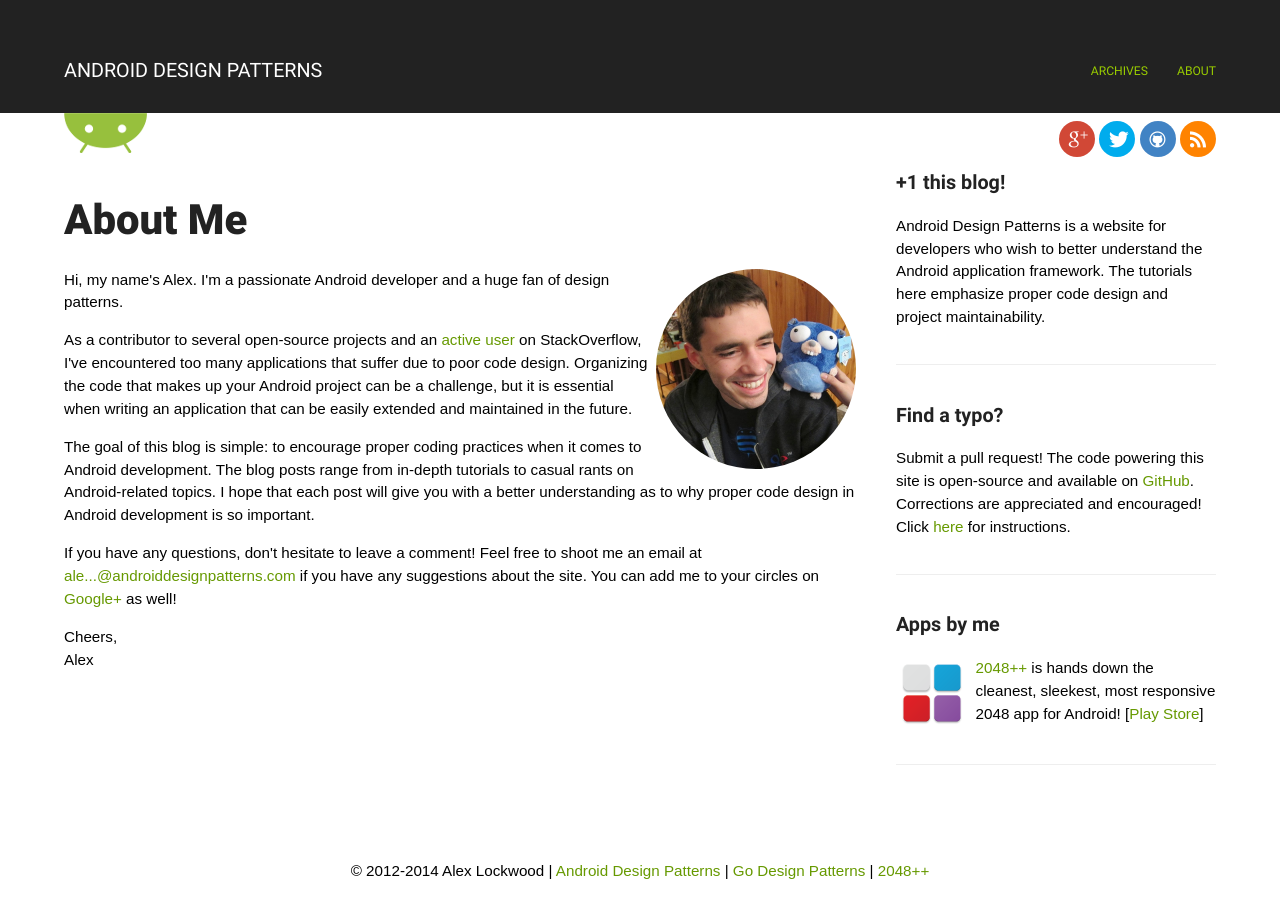
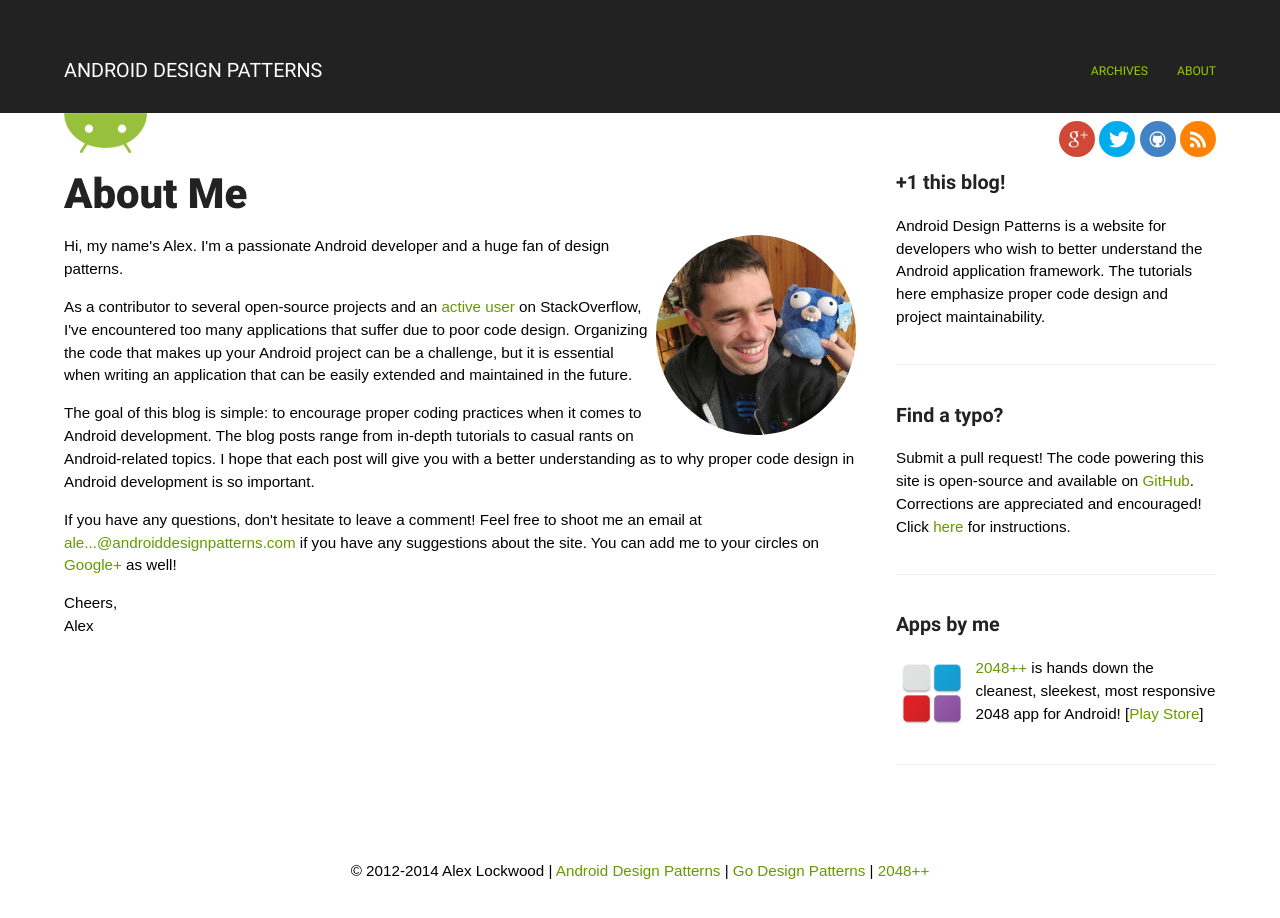
Before and after one commit to alexjlockwood/AndroidDesignPatterns, a Jekyll site: the page built from about/index.html, in a window 1280 px wide. Built offline with Jekyll 4.4.1, drawn with Linux system fonts in a browser that asks for light colours; some web fonts are replaced; Markdown is read by kramdown in place of the engine named in the settings; comment, search, counter and statistics services are not loaded.

Commit message:
Change margin on post title

```diff
--- a/_includes/style.css
+++ b/_includes/style.css
@@ -13,8 +13,8 @@
   font-family: 'Roboto', sans-serif;
   font-size: 2.75em;
   font-weight: 900;
-  line-height: 1.3em;
-  margin: .5em 0 .5em;
+  line-height: 1em;
+  margin: 0 0 .5em;
   color: #222;
 }
 #content h2 {
--- a/less/style.less
+++ b/less/style.less
@@ -17,8 +17,8 @@
     font-family: 'Roboto', sans-serif;
     font-size: 2.75em;
     font-weight: 900; // mega-bold
-    line-height: 1.3em;
-    margin: .5em 0 .5em;
+    line-height: 1em;
+    margin: 0 0 .5em;
     color: #222;
   }
   h2 {
```
